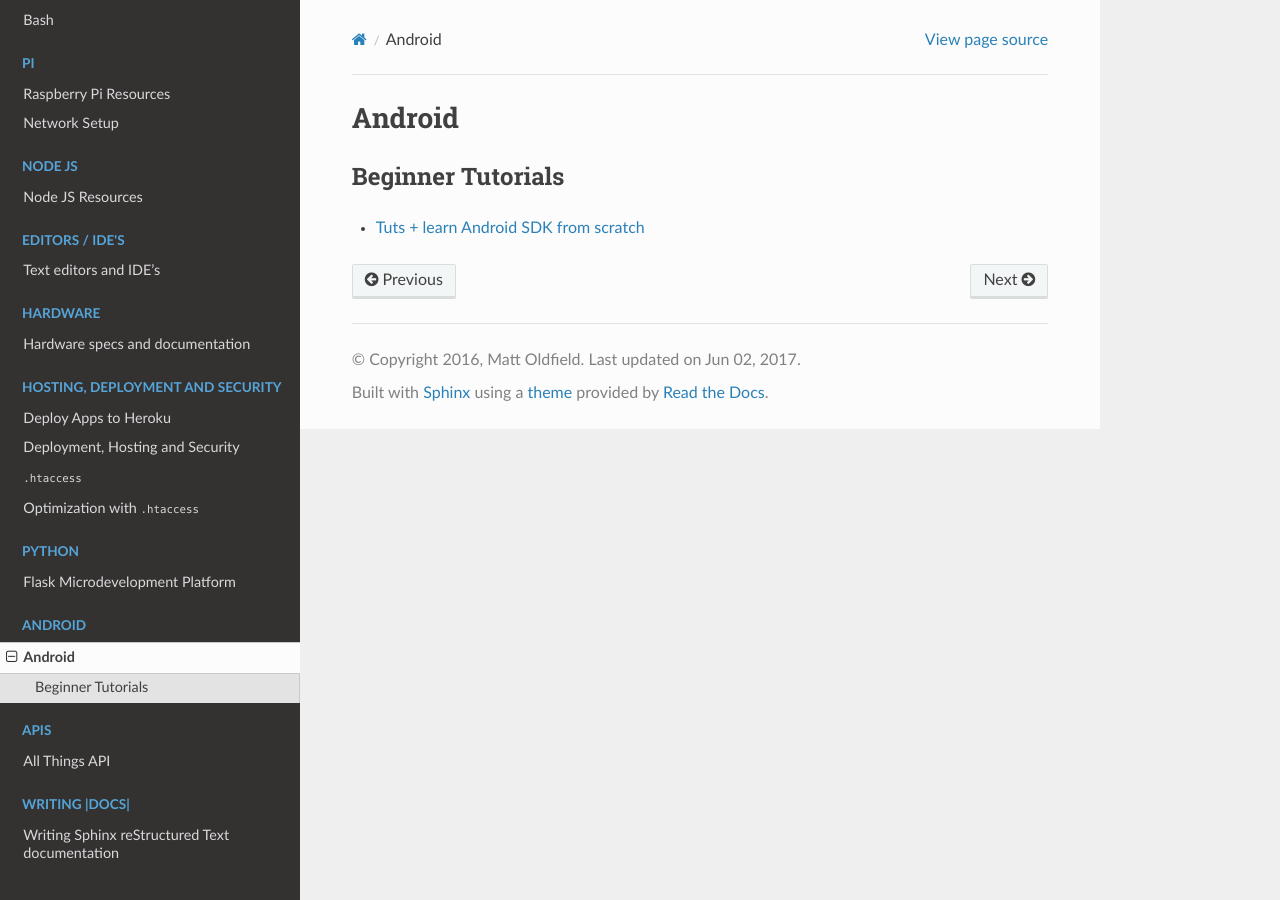
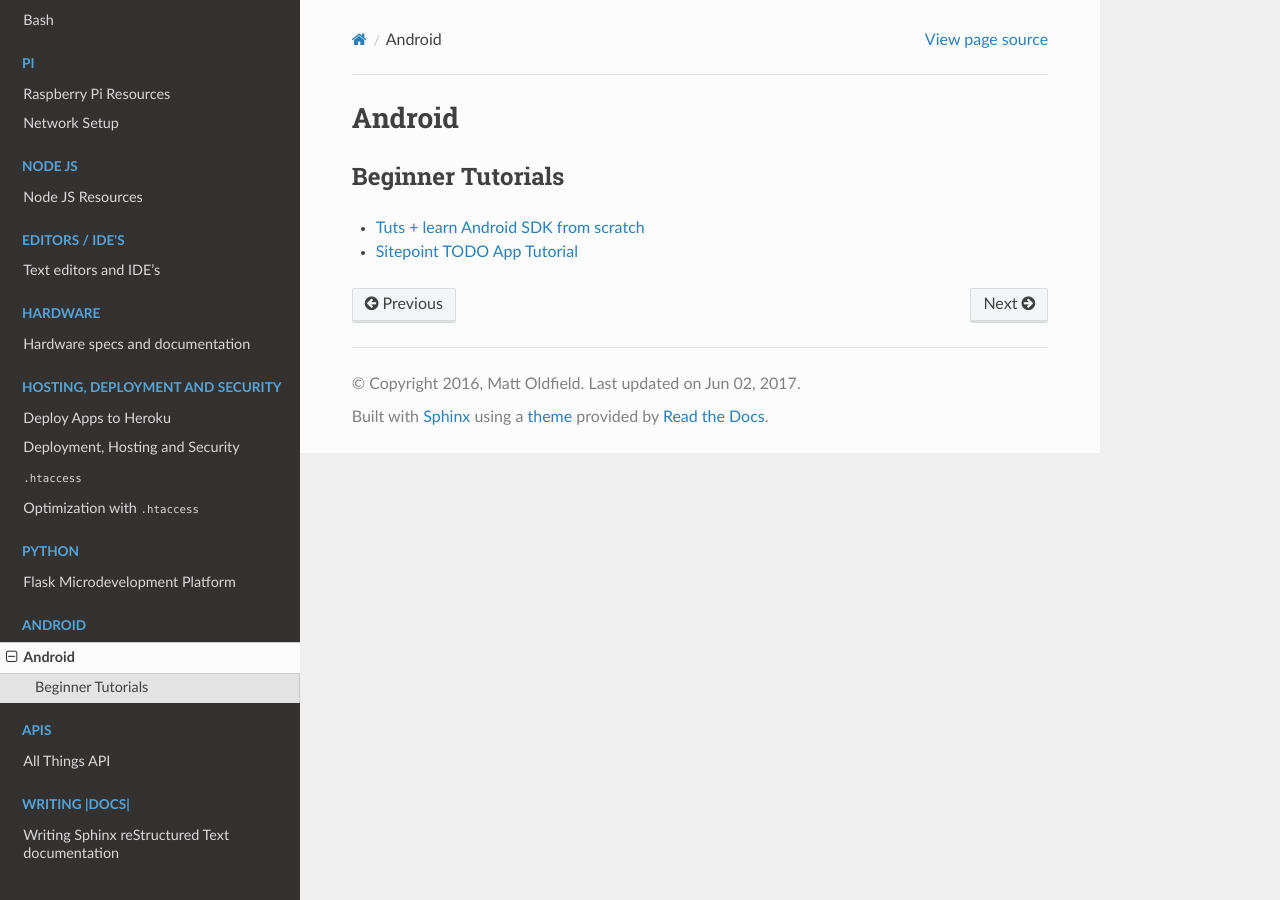
Before and after one commit to asmattic/docs, a Sphinx documentation site: the page built from source/android/index.rst, in a window 1280 px wide. Built offline with Sphinx 7.4.7 and the Read the Docs theme 2.0.0, drawn with Linux system fonts in a browser that asks for light colours.

Commit message:
android todo link

```diff
--- a/source/android/index.rst
+++ b/source/android/index.rst
@@ -8,5 +8,7 @@ Beginner Tutorials
 --------------------
 
 * `Tuts + learn Android SDK from scratch <tutsPlusAndroidSeries_>`_
+* `Sitepoint TODO App Tutorial <sitepointTodo_>`_
 
 .. _tutsPlusAndroidSeries: https://code.tutsplus.com/series/learn-android-sdk-from-scratch--mobile-21677
+.. _sitepointTodo: https://www.sitepoint.com/starting-android-development-creating-todo-app/
```
